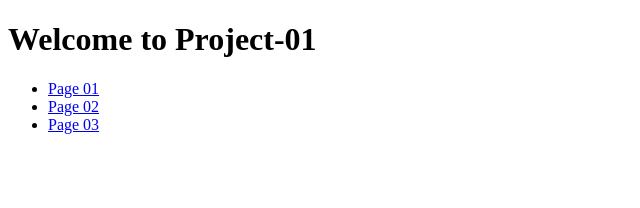
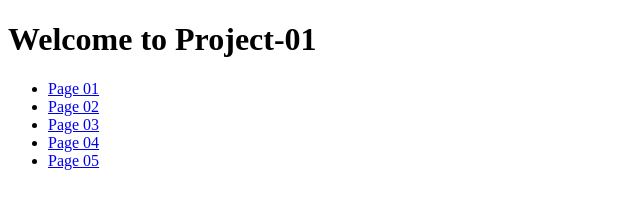
Before and after one commit to krisaziabor/interactive, a plain HTML site: page projects/project-01/index.html in a window 1280 px wide. Shown: the whole page, without its empty margins (0-640 px from the left). Drawn offline with Linux system fonts and the light colour scheme.

Commit message:
added to index.html

```diff
--- a/projects/project-01/index.html
+++ b/projects/project-01/index.html
@@ -12,6 +12,8 @@
         <li><a href="01.html">Page 01</a></li>
         <li><a href="02.html">Page 02</a></li>
         <li><a href="03.html">Page 03</a></li>
+        <li><a href="04.html">Page 04</a></li>
+        <li><a href="05.html">Page 05</a></li>
     </ul>
 </body>
 </html>
```
